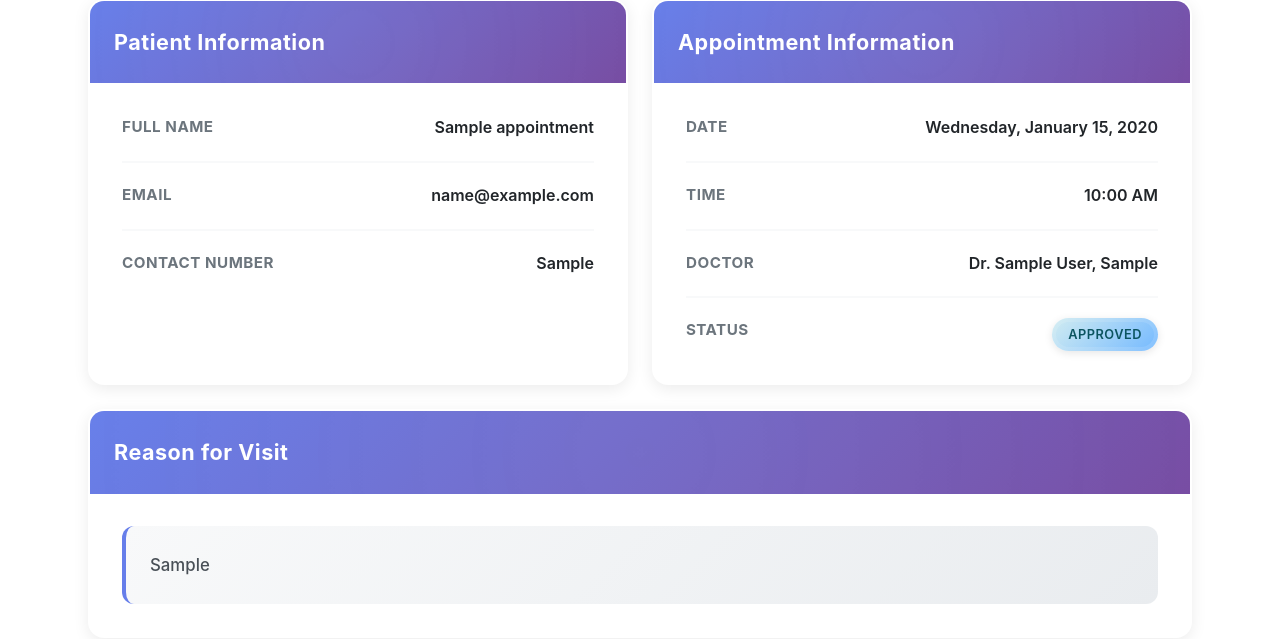
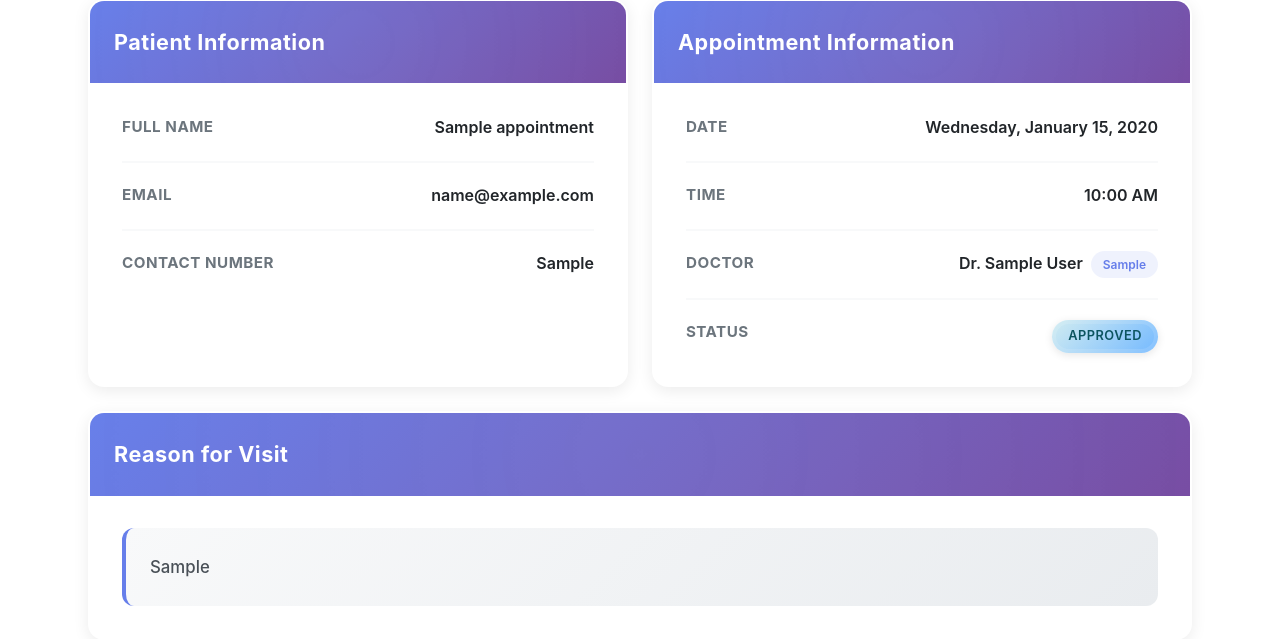
Before and after one commit to Enricci/clinic-appointment-system, a Django app: page /doctor/appointment/1/ in a window 1280 px wide. Shown: the part 275-914 px from the top of the page. Run offline with Django 5.2, Linux system fonts and the light colour scheme; a user stored in the database is signed in; tables that the repository leaves empty hold one stand-in row (values such as "Sample post").

Commit message:
feat(appointment): enhance doctor information display with specialization badge

```diff
--- a/clinic_project/clinic_app/templates/clinic_app/doctor/appointment_detail.html
+++ b/clinic_project/clinic_app/templates/clinic_app/doctor/appointment_detail.html
@@ -53,7 +53,8 @@
         </div>
         <div class="info-row">
           <span class="info-label">Doctor</span>
-          <span class="info-value">Dr. {{ appointment.doctor.user.get_full_name }}, {{ appointment.doctor.specialization }}</span>
+          <span class="info-value">Dr. {{ appointment.doctor.user.get_full_name }}</span>
+          <span class="specialization-badge">{{ appointment.doctor.specialization }}</span>
         </div>
         <div class="info-row">
           <span class="info-label">Status</span>
--- a/clinic_project/clinic_project/static/css/styles.css
+++ b/clinic_project/clinic_project/static/css/styles.css
@@ -614,6 +614,17 @@ main {
   margin-top: 0.5rem;
 }
 
+.specialization-badge {
+  color: #667eea;
+  font-weight: 600;
+  font-size: 0.75rem;
+  display: inline-block;
+  margin-left: 8px;
+  padding: 4px 12px;
+  background: rgba(102, 126, 234, 0.1);
+  border-radius: 25px;
+}
+
 .dashboard-stats {
   display: grid;
   grid-template-columns: repeat(auto-fit, minmax(250px, 1fr));
```
